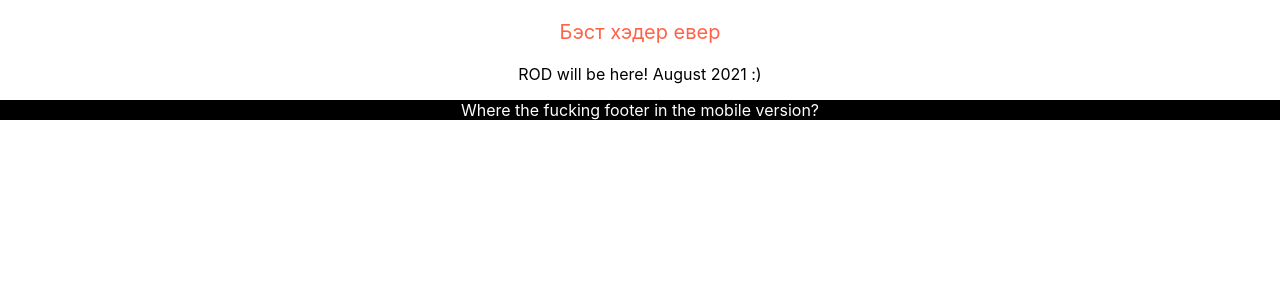
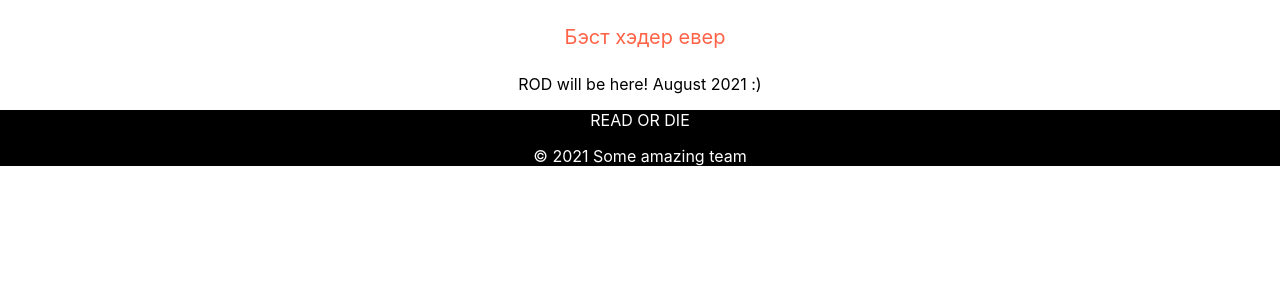
Before and after one commit to StKorableva/ROD, a React (Create React App) app: page / in a window 1280 px wide. Shown: the top 300 px of the page. Built offline with nearby package versions, Linux system fonts and the light colour scheme.

Commit message:
add heading/copyright line

```diff
--- a/src/components/Footer/Footer.js
+++ b/src/components/Footer/Footer.js
@@ -1,9 +1,13 @@
 import './Footer.css';
 
 function Footer(props) {
+	function getCurentYear() {
+		return new Date().getFullYear();
+	}
 	return (
 		<div className="footer">
-			<p className="footer__name">Where the fucking footer in the mobile version?</p>
+			<p className="footer__heading">READ OR DIE</p>
+			<p className="footer__copyright">© {getCurentYear()} Some amazing team</p>
 		</div>
 	);
 }
--- a/src/components/Header/Header.css
+++ b/src/components/Header/Header.css
@@ -1,4 +1,6 @@
 .header__text {
 	color: tomato;
 	font-size: 20px;
+	width:100vw;
+	padding:5px;
 }
```
